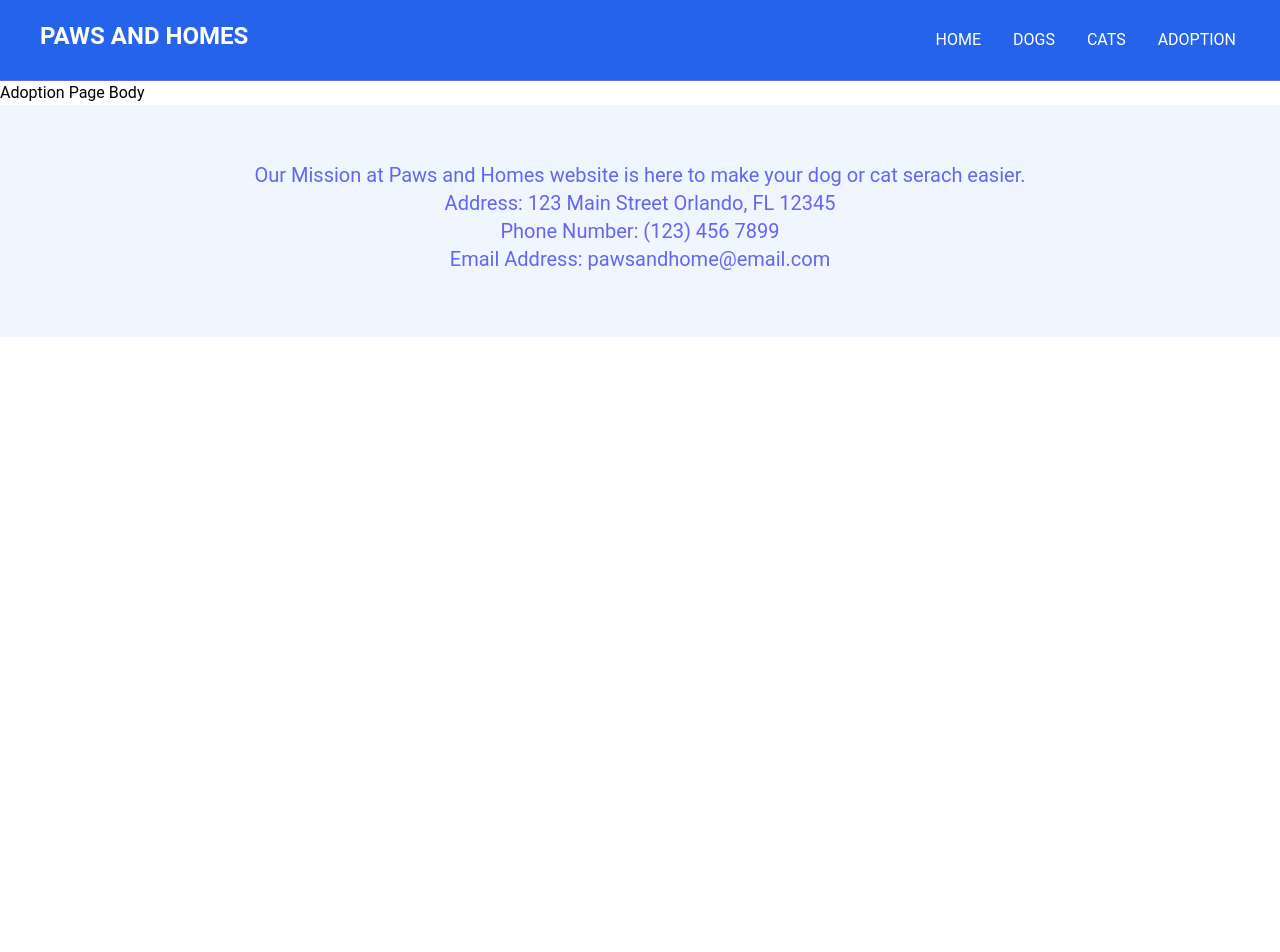
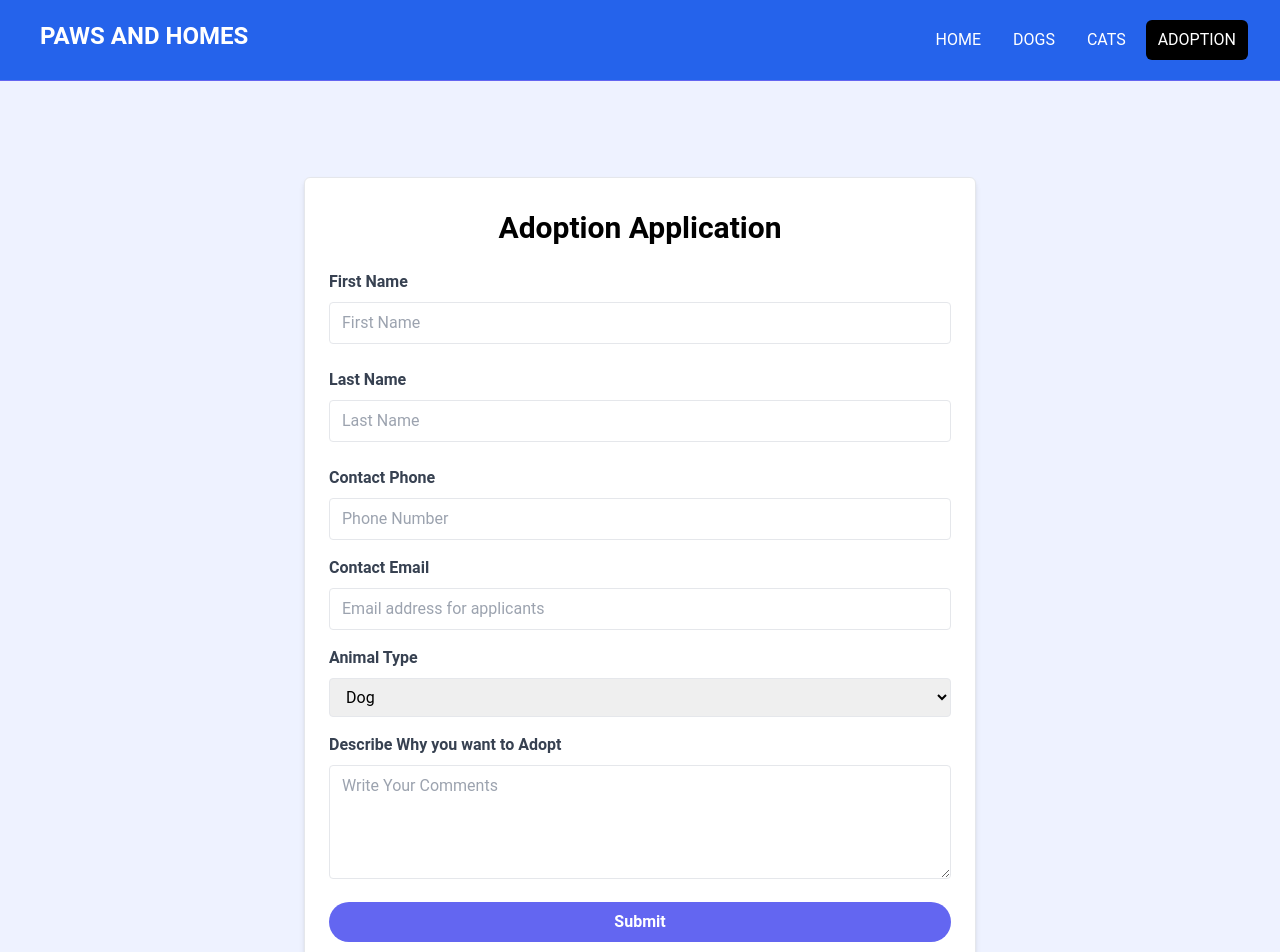
Before and after one commit to malik061103/paws-and-homes, a React (Vite) app in the folder client/: page /Adoption in a window 1280 px wide. Shown: the top 952 px of the page. Before the commit the page ends 800 px from the top, so only its background shows below. Built offline with nearby package versions, Linux system fonts and the light colour scheme.

Commit message:
adotion aplication form GUI

```diff
--- a/client/src/components/Adopt.jsx
+++ b/client/src/components/Adopt.jsx
@@ -1,9 +1,128 @@
-const Adopt = () => {
+import { useState } from 'react';
+
+const Adopt = ({ Adopt }) => {
+  const [firstName, setFirstName] = useState('');
+  const [lastName, setLastName] = useState('');
+  const [type, setType] = useState('Dog');
+  const [description, setDescription] = useState('');
+  const [contactEmail, setContactEmail] = useState('');
+  const [contactPhone, setContactPhone] = useState('');
+
+  const submitForm = (e) => {
+    e.preventDefault();
+
+    const newJob = {
+      firstName,
+      lastName,
+      type,
+      description,
+      contactEmail,
+      contactPhone,
+    };
+    console.log(newJob);
+  };
+
     return (
-      <>
-        <h1>Adoption Page Body</h1>
-      </>
+   <section className="bg-indigo-50">
+      <div className="container m-auto max-w-2xl py-24">
+        <div
+          className="bg-white px-6 py-8 mb-4 shadow-md rounded-md border m-4 md:m-0">
+          <form>
+            <h2 className="text-3xl text-center font-semibold mb-6">Adoption Application</h2>
+
+            <div className="mb-4">
+              <label className="block text-gray-700 font-bold mb-2">First Name</label>
+              <input
+                type="text"
+                id="name"
+                name="name"
+                className="border rounded w-full py-2 px-3 mb-2"
+                placeholder="First Name"
+                required
+                value={firstName}
+                onChange={(e) => setFirstName(e.target.value)}
+              />
+            </div>
+            <div className="mb-4">
+              <label className="block text-gray-700 font-bold mb-2">Last Name</label>
+              <input
+                type="text"
+                id="last"
+                name="last"
+                className="border rounded w-full py-2 px-3 mb-2"
+                placeholder="Last Name"
+                required
+                value={lastName}
+                onChange={(e) => setLastName(e.target.value)}
+              />
+            </div>
+
+            <div className="mb-4">
+              <label htmlFor="contact_phone" className="block text-gray-700 font-bold mb-2">Contact Phone</label>
+              <input
+                type="tel"
+                id="contact_phone"
+                name="contact_phone"
+                className="border rounded w-full py-2 px-3"
+                placeholder="Phone Number"
+                value={contactPhone}
+                onChange={(e) => setContactPhone(e.target.value)}
+              />
+            </div>
+
+            <div className="mb-4">
+              <label htmlFor="contact_email" className="block text-gray-700 font-bold mb-2">Contact Email</label>
+              <input
+                type="email"
+                id="contact_email"
+                name="contact_email"
+                className="border rounded w-full py-2 px-3"
+                placeholder="Email address for applicants"
+                required
+                value={contactEmail}
+                onChange={(e) => setContactEmail(e.target.value)}
+                />
+            </div>
+
+            <div className="mb-4">
+              <label htmlFor="type" className="block text-gray-700 font-bold mb-2">Animal Type</label>
+              <select
+                id="type"
+                name="type"
+                className="border rounded w-full py-2 px-3"
+                required
+                value={type}
+                onChange={(e) => setType(e.target.value)}
+                >
+                <option value="Dog">Dog</option>
+                <option value="Cat">Cat</option>
+              </select>
+            </div>
+
+            <div className="mb-4">
+              <label htmlFor="description" className="block text-gray-700 font-bold mb-2">Describe Why you want to Adopt</label>
+              <textarea
+                id="description"
+                name="description"
+                className="border rounded w-full py-2 px-3"
+                rows="4"
+                placeholder="Write Your Comments"
+                value={description}
+                onChange={(e) => setDescription(e.target.value)}
+                ></textarea>
+            </div>
+
+            <div>
+              <button
+                className="bg-indigo-500 hover:bg-indigo-600 text-white font-bold py-2 px-4 rounded-full w-full focus:outline-none focus:shadow-outline"
+                type="submit">
+                Submit
+              </button>
+            </div>
+          </form>
+        </div>
+      </div>
+    </section>
     )
   }
-
-  export default Adopt
+ export default Adopt
--- a/client/src/components/Navbar.jsx
+++ b/client/src/components/Navbar.jsx
@@ -1,33 +1,38 @@
-import { Link } from 'react-router-dom'
+import { NavLink } from 'react-router-dom'
 
 const Navbar = () => {
-  return (
+  const linkClass = ({ isActive }) =>
+    isActive
+      ? 'bg-black text-white hover:bg-gray-900 hover:text-white rounded-md px-3 py-2'
+      : 'text-white hover:bg-gray-900 hover:text-white rounded-md px-3 py-2';
+
+ return (
     <nav className="bg-blue-600 border-b border-indigo-500">
       <div className="mx-auto max-w-7xl px-2 sm:px-6 lg:px-8">
         <div className="flex h-20 items-center justify-between">
           <div className="flex flex-1 items-center justify-center md:items-stretch md:justify-start">
-           <Link>
+           <NavLink>
               <span className="hidden md:block text-white text-2xl font-bold ml-2"
                 >PAWS AND HOMES</span>
-            </Link>
+            </NavLink>
             <div className="md:ml-auto">
               <div className="flex space-x-2">
-                <Link
+                <NavLink
                   to="/"
-                  className="text-white hover:bg-gray-900 hover:text-white rounded-md px-3 py-2"
-                  >HOME</Link>
-                <Link
+                  className={linkClass}
+                  >HOME</NavLink>
+                <NavLink
                   to="/dogs"
-                  className="text-white hover:bg-gray-900 hover:text-white rounded-md px-3 py-2"
-                  >DOGS</Link>
-                <Link
+                  className={linkClass}
+                  >DOGS</NavLink>
+                <NavLink
                   to="/cats"
-                  className="text-white hover:bg-gray-900 hover:text-white rounded-md px-3 py-2"
-                  >CATS</Link>
-                <Link
+                  className={linkClass}
+                  >CATS</NavLink>
+                <NavLink
                   to="/adoption"
-                  className="text-white hover:bg-gray-900 hover:text-white rounded-md px-3 py-2"
-                  >ADOPTION</Link>
+                  className={linkClass}
+                  >ADOPTION</NavLink>
               </div>
             </div>
           </div>
```
Also changed, not shown: client/src/index.css (line endings or trailing spaces).
